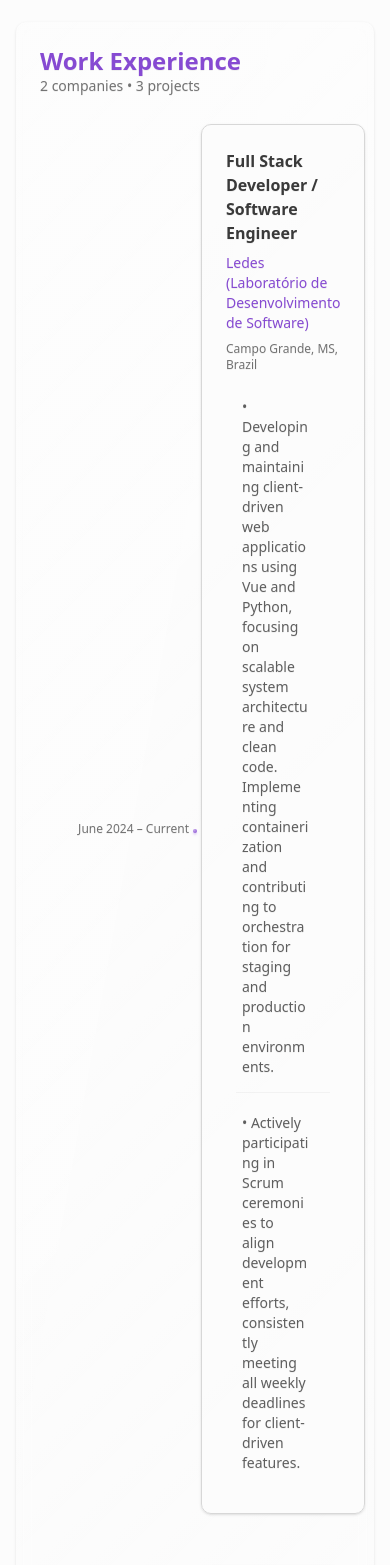
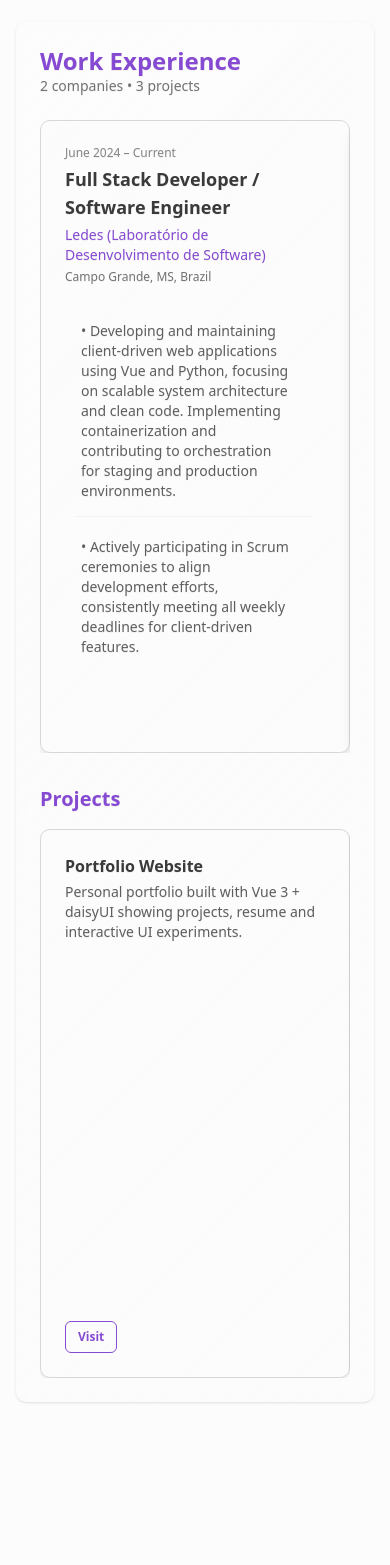
Before and after one commit to Cruellest/Portifolio-Website, a Vue app: page / in a window 390 px wide. Shown: the part 2040-3605 px from the top of the page. After the commit the page ends 3474 px from the top, so only its background shows below. Built offline with nearby package versions, Linux system fonts and the light colour scheme.

Commit message:
feat: implement carousel for jobs timeline and enhance projects display; add responsive controls for better navigation

```diff
--- a/src/components/experience.vue
+++ b/src/components/experience.vue
@@ -12,11 +12,34 @@
         </div>
       </div>
 
-      <!-- Jobs timeline -->
-      <div class="mt-6">
+      <!-- Jobs timeline com carrossel quando overflow -->
+      <div class="mt-6 relative">
+        <!-- setas (desktop) posicionadas individualmente e apenas quando necessário -->
+        <button
+          v-if="showJobsControls && jobsCanPrev"
+          class="hidden md:flex btn btn-circle btn-ghost absolute left-2 top-1/2 -translate-y-1/2 z-10"
+          aria-label="Previous jobs"
+          @click="prevJobs"
+        >❮</button>
+        <button
+          v-if="showJobsControls && jobsCanNext"
+          class="hidden md:flex btn btn-circle btn-ghost absolute right-2 top-1/2 -translate-y-1/2 z-10"
+          aria-label="Next jobs"
+          @click="nextJobs"
+        >❯</button>
+
+        <!-- scroller horizontal (desktop) -->
+        <div
+          ref="jobsCarousel"
+          class="hidden md:block overflow-x-auto scroll-smooth snap-x snap-mandatory touch-pan-x"
+          tabindex="0"
+          @scroll.passive="onJobsScroll"
+          @keydown.left.prevent="prevJobs"
+          @keydown.right.prevent="nextJobs"
+        >
           <!-- vertical (mobile) -> horizontal compacto em md+ -->
-        <ul class="timeline timeline-vertical md:timeline-horizontal md:timeline-compact md:justify-center gap-6">
-          <li v-for="(job, idx) in jobs" :key="idx">
+          <ul class="timeline timeline-vertical md:timeline-horizontal md:timeline-compact md:justify-start gap-6 pr-2">
+            <li v-for="(job, idx) in jobs" :key="idx" class="snap-start shrink-0">
               <div class="timeline-start text-xs sm:text-sm text-base-content/70 whitespace-normal sm:whitespace-nowrap">
                 {{ job.startDate }} – {{ job.endDate }}
               </div>
@@ -26,10 +49,13 @@
               <div class="timeline-end mb-6 md:mb-0">
                 <div class="card bg-base-100/80 border border-base-300 rounded-box shadow-sm w-full md:w-[22rem]">
                   <div class="card-body gap-2">
+                    <!-- Mobile-only date inside the card -->
+                    <div class="text-xs text-base-content/60 md:hidden">
+                      {{ job.startDate }} – {{ job.endDate }}
+                    </div>
                     <h3 class="card-title text-base sm:text-lg">
                       {{ job.title }}
                     </h3>
-                  <!-- company and location on separate lines -->
                     <p class="text-sm text-base-content/80">
                       <span class="font-medium text-primary">{{ job.company }}</span>
                     </p>
@@ -46,12 +72,96 @@
           </ul>
         </div>
 
-      <!-- Projects grid -->
+        <!-- Mobile: cards em carrossel (um por slide, sem swap) -->
+        <div class="md:hidden">
+          <div
+            class="overflow-x-auto scroll-smooth snap-x snap-mandatory touch-pan-x overscroll-x-contain"
+            tabindex="0"
+          >
+            <div class="flex gap-0">
+              <div
+                v-for="(job, idx) in jobs"
+                :key="'m-'+idx"
+                class="snap-center snap-always shrink-0 w-full min-w-full max-w-full"
+              >
+                <div class="card bg-base-100/80 border border-base-300 rounded-box shadow-lg w-full h-[75dvh] min-h-[75dvh] max-h-[75dvh]">
+                  <div class="card-body h-full flex flex-col justify-between gap-3">
+                    <div class="space-y-1">
+                      <div class="text-xs text-base-content/60">
+                        {{ job.startDate }} – {{ job.endDate }}
+                      </div>
+                      <h3 class="card-title text-lg">
+                        {{ job.title }}
+                      </h3>
+                      <p class="text-sm text-base-content/80">
+                        <span class="font-medium text-primary">{{ job.company }}</span>
+                      </p>
+                      <p class="text-xs text-base-content/70">
+                        {{ job.location }}
+                      </p>
+                    </div>
+                    <!-- Detalhes dentro do mesmo card (rolagem se necessário) -->
+                    <div class="grow overflow-y-auto pr-1 mt-2">
+                      <ul class="list list-col-wrap text-sm text-base-content/80 gap-1">
+                        <li class="list-row" v-for="(h, i) in job.highlights" :key="i">• {{ h }}</li>
+                      </ul>
+                    </div>
+                  </div>
+                </div>
+              </div>
+            </div>
+          </div>
+        </div>
+      </div>
+
+      <!-- Projects -->
       <div class="mt-8">
         <h3 class="text-xl sm:text-2xl font-semibold text-primary mb-4">
           {{ sectionTitles.projects || 'Projects' }}
         </h3>
-        <div class="grid grid-cols-1 md:grid-cols-2 xl:grid-cols-3 gap-4 sm:gap-6">
+
+        <!-- Mobile: carrossel com swipe -->
+        <div v-if="projects.length" class="relative md:hidden">
+          <div
+            ref="projectsCarousel"
+            class="overflow-x-auto scroll-smooth snap-x snap-mandatory touch-pan-x"
+            tabindex="0"
+          >
+            <div class="flex gap-0">
+              <div
+                v-for="(p, i) in projects"
+                :key="i"
+                class="snap-center shrink-0 w-full min-w-full max-w-full"
+              >
+                <div class="card bg-base-100/80 border border-base-300 rounded-box shadow-sm w-full h-[65dvh] min-h-[65dvh] max-h-[65dvh]">
+                  <div class="card-body h-full flex flex-col justify-between gap-3">
+                    <div class="space-y-1">
+                      <h4 class="card-title text-base sm:text-lg">{{ p.name }}</h4>
+                      <div class="grow overflow-y-auto pr-1">
+                        <p class="text-sm text-base-content/80">{{ p.description }}</p>
+                      </div>
+                    </div>
+                    <div class="card-actions pt-2">
+                      <a
+                        :href="p.link"
+                        target="_blank"
+                        rel="noopener"
+                        class="btn btn-sm btn-outline text-primary border-primary hover:bg-primary hover:text-primary-content"
+                        :title="p.link"
+                      >
+                        Visit
+                      </a>
+                    </div>
+                  </div>
+                </div>
+              </div>
+            </div>
+          </div>
+        </div>
+
+        <!-- Desktop: layout antigo em grid -->
+        <div v-if="projects.length" class="hidden md:block">
+          <div class="grid grid-cols-2 xl:grid-cols-3 gap-4 sm:gap-6">
             <div v-for="(p, i) in projects" :key="i" class="card bg-base-100/80 border border-base-300 rounded-box shadow-sm">
               <div class="card-body gap-3">
                 <h4 class="card-title text-base sm:text-lg">{{ p.name }}</h4>
@@ -69,9 +179,11 @@
                 </div>
               </div>
             </div>
-          <div v-if="!projects.length" class="col-span-full alert alert-info">
+          </div>
+        </div>
+
+        <div v-else class="mt-6 alert alert-info">
           <span>No projects found.</span>
-          </div>
         </div>
       </div>
     </div>
@@ -79,7 +191,7 @@
 </template>
 
 <script setup lang="ts">
-import { computed } from 'vue'
+import { computed, ref, onMounted, onBeforeUnmount, watch, nextTick } from 'vue'
 import { getExperienceData, getSectionsData, getUiStrings } from '../controllers/json-data-controller'
 
 type Job = {
@@ -99,4 +211,61 @@ const projects = computed<Project[]>(() => Array.isArray(exp.value?.projects) ?
 const ui = computed(() => getUiStrings() as any)
 const companiesLabel = computed<string>(() => ui.value?.experience?.companiesLabel || 'companies')
 const projectsLabel = computed<string>(() => ui.value?.experience?.projectsLabel || 'projects')
+
+
+// scroller e controles (jobs) - desktop
+const jobsCarousel = ref<HTMLDivElement | null>(null)
+const showJobsControls = ref(false)
+const jobsCanPrev = ref(false)
+const jobsCanNext = ref(false)
+
+const scrollByAmount = (el: HTMLDivElement | null, dir: 'next' | 'prev') => {
+  if (!el) return
+  const amount = Math.round(el.clientWidth * 0.9)
+  el.scrollBy({ left: dir === 'next' ? amount : -amount, behavior: 'smooth' })
+}
+const nextJobs = () => scrollByAmount(jobsCarousel.value, 'next')
+const prevJobs = () => scrollByAmount(jobsCarousel.value, 'prev')
+const updateJobsArrows = () => {
+  const el = jobsCarousel.value
+  if (!el) { jobsCanPrev.value = false; jobsCanNext.value = false; return }
+  const max = Math.max(0, el.scrollWidth - el.clientWidth)
+  const left = el.scrollLeft
+  jobsCanPrev.value = left > 1
+  jobsCanNext.value = left < (max - 1)
+}
+const computeJobsOverflow = () => {
+  const el = jobsCarousel.value
+  showJobsControls.value = !!el && el.scrollWidth > el.clientWidth + 1
+  updateJobsArrows()
+}
+const onJobsScroll = () => updateJobsArrows()
+const ensureJobsAtStart = () => {
+  const el = jobsCarousel.value
+  if (!el) return
+  el.scrollTo({ left: 0, behavior: 'auto' })
+  updateJobsArrows()
+}
+
+// handler estável de resize para desktop
+const handleResize = () => {
+  computeJobsOverflow()
+}
+
+onMounted(async () => {
+  await nextTick()
+  computeJobsOverflow()
+  ensureJobsAtStart()
+
+  jobsCarousel.value?.addEventListener('scroll', onJobsScroll, { passive: true })
+  window.addEventListener('resize', handleResize)
+})
+onBeforeUnmount(() => {
+  jobsCarousel.value?.removeEventListener('scroll', onJobsScroll)
+  window.removeEventListener('resize', handleResize)
+})
+watch(jobs, () => nextTick().then(() => {
+  computeJobsOverflow()
+  ensureJobsAtStart()
+}))
 </script>
```
Lines whose indentation alone changed are shown as unchanged.
